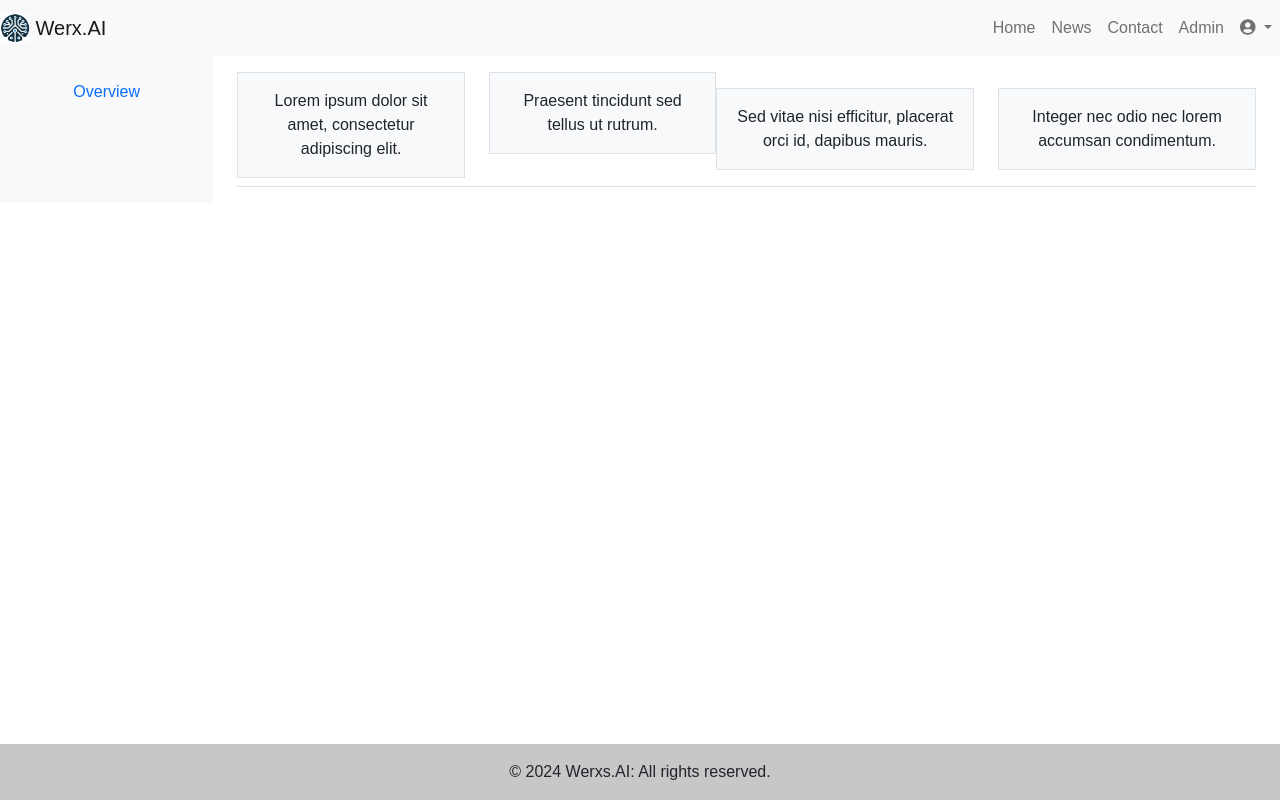
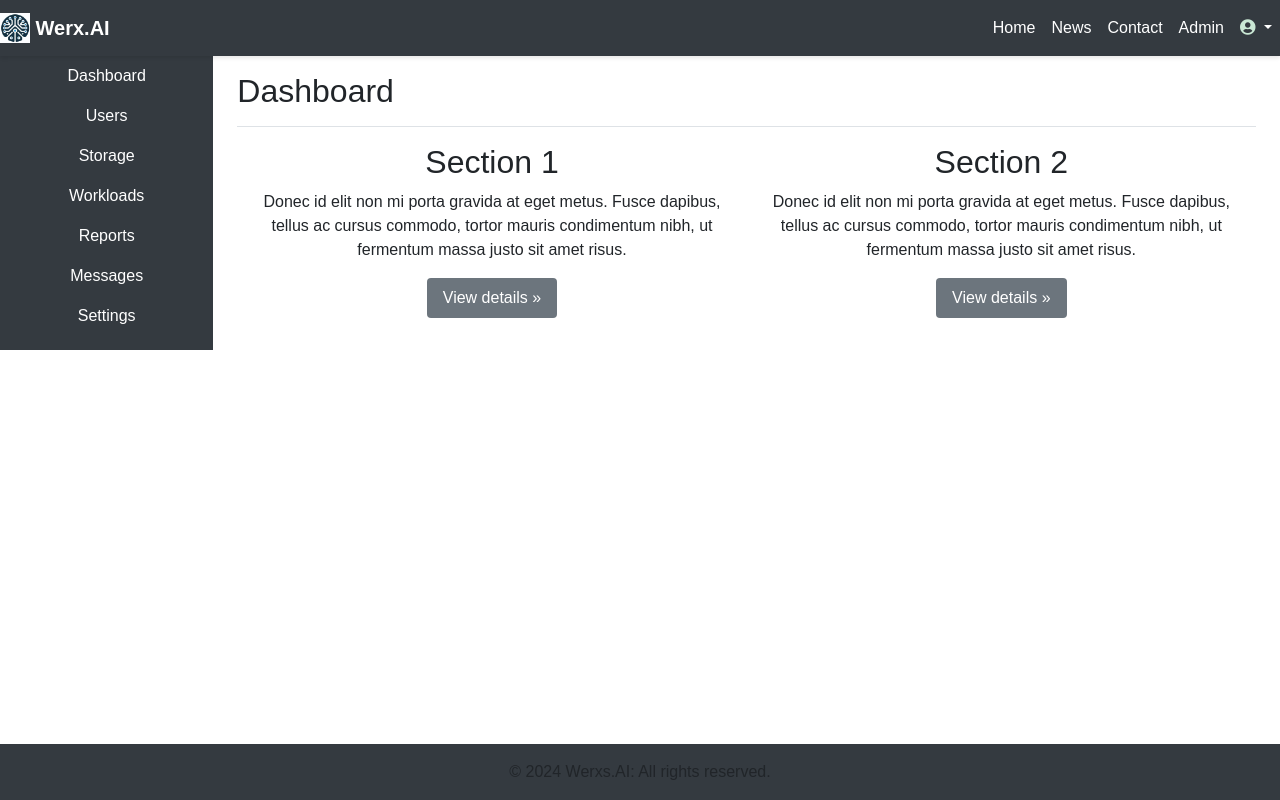
Before and after one commit to WerxsAI/werxs-website, a Flask app: page /admin in a window 1280 px wide. Run offline with Flask 3, Linux system fonts and the light colour scheme; the visitor is signed in with stand-in values (Sample User, id 1).

```diff
--- a/app/requirements.txt
+++ b/app/requirements.txt
@@ -9,6 +9,7 @@ click==8.1.7
 colorama==0.4.6
 coverage==7.4.1
 cryptography==42.0.2
+DateTime==5.4
 dnspython==2.5.0
 dominate==2.9.1
 email-validator==2.1.0.post1
@@ -17,6 +18,7 @@ Flask-Bootstrap==3.3.7.1
 Flask-Login==0.6.3
 flask-mongoengine==1.0.0
 flask-oidc==2.1.1
+Flask-PyMongo==2.3.0
 Flask-Testing==0.8.1
 Flask-WTF==1.2.1
 gunicorn==21.2.0
@@ -31,6 +33,7 @@ pycparser==2.21
 pymongo==4.6.1
 python-dateutil==2.8.2
 python-dotenv==1.0.1
+pytz==2024.1
 requests==2.31.0
 s3transfer==0.10.0
 six==1.16.0
@@ -38,3 +41,4 @@ urllib3==2.0.7
 visitor==0.1.3
 Werkzeug==3.0.1
 WTForms==3.1.2
+zope.interface==6.2
--- a/app/static/css/base.css
+++ b/app/static/css/base.css
@@ -23,3 +23,7 @@ body {
 main {
     flex: 1; /* Allows main content to expand and push the footer down */
   }
+
+.div-footer {
+    background-color: #343a40; /* Corrected line */
+}
--- /dev/null
+++ b/app/static/css/pages/admin.css
@@ -0,0 +1,19 @@
+/* Sidebar Styling */
+.bg-dark {
+    background-color: #343a40 !important; /* Darker shade for sidebar */
+  }
+
+  /* Modern Button Styling */
+  .btn {
+    background-color: #6c757d; /* Neutral, modern color */
+    border: none;
+    color: #fff;
+    padding: 0.5rem 1rem;
+    border-radius: 0.25rem;
+    transition: background-color 0.2s ease-in-out;
+  }
+
+  .btn:hover {
+    background-color: #5a6268; /* Darken button color on hover */
+    color: #fff;
+  }
--- /dev/null
+++ b/app/static/css/topnav.css
@@ -0,0 +1,46 @@
+/* Custom Navbar Styles */
+.navbar {
+    background-color: #343a40; /* Darker shade for contrast */
+    box-shadow: 0 2px 4px rgba(0,0,0,.1); /* Subtle shadow for depth */
+  }
+
+  .navbar-brand {
+    color: #ffffff !important;
+    font-weight: bold;
+    margin-right: 2rem; /* Adjust spacing around the brand */
+  }
+
+  .navbar-brand:hover {
+    color: #cae8d5 !important; /* Lighter color on hover */
+  }
+
+  .navbar-toggler {
+    border-color: rgba(255, 255, 255, 0.1); /* Make toggler more subtle or visible */
+  }
+
+  .nav-link, .navbar-toggler-icon {
+    color: #ffffff !important; /* Light text for better readability */
+  }
+
+  .nav-link:hover {
+    color: #cae8d5 !important; /* Highlight links on hover */
+    background-color: rgba(255, 255, 255, 0.1); /* Subtle background on hover */
+  }
+
+  /* Custom Dropdown Menu Styles */
+  .dropdown-menu {
+    background-color: #007f5f; /* Dark background for dropdown */
+  }
+
+  .dropdown-item {
+    color: #ffffff !important;
+  }
+
+  .dropdown-item:hover {
+    background-color: #005f73; /* Darker background on hover */
+    color: #cae8d5 !important;
+  }
+
+  .fas.fa-user-circle { /* User icon styling */
+    color: #cae8d5;
+  }
--- a/app/templates/admin.html
+++ b/app/templates/admin.html
@@ -1,52 +1,46 @@
-{% extends "base.html" %} {% block title %}Admin{% endblock %} {% block content
-%}
+{% extends "base.html" %} {% block title %}Admin Dashboard{% endblock %} {% block content %}
 <div class="container-fluid">
   <div class="row">
-    <!-- Sidebar -->
-    <div class="col-md-2 d-none d-md-block bg-light sidebar">
-      <div class="sidebar-sticky pt-3">
-        <ul class="nav flex-column">
-          <li class="nav-item">
-            <a class="nav-link active" href="#"
-              >Overview <span class="sr-only">(current)</span></a
-            >
-          </li>
-          <!-- More sidebar items -->
-        </ul>
-      </div>
-    </div>
-    <!-- Main Content -->
-    <div class="col-md-10 ms-sm-auto col-lg-10 px-md-4">
+    {% include 'sidenav.html' %}
+    <!-- Main Content Area -->
+    <main role="main" class="col-md-9 ml-sm-auto col-lg-10 px-4">
       <div
         class="d-flex justify-content-between flex-wrap flex-md-nowrap align-items-center pt-3 pb-2 mb-3 border-bottom"
       >
-        <!-- Your Main Content Here -->
+        <h1 class="h2">Dashboard</h1>
+      </div>
+      <div class="container-fluid">
+        <!-- Example row of columns -->
         <div class="row">
-          <div class="col-md-6">
-            <div class="p-3 border bg-light">
-              Lorem ipsum dolor sit amet, consectetur adipiscing elit.
-            </div>
+          <div class="col-md-6 mb-3">
+            <h2>Section 1</h2>
+            <p>
+              Donec id elit non mi porta gravida at eget metus. Fusce dapibus,
+              tellus ac cursus commodo, tortor mauris condimentum nibh, ut
+              fermentum massa justo sit amet risus.
+            </p>
+            <p>
+              <a class="btn btn-secondary" href="#" role="button"
+                >View details »</a
+              >
+            </p>
           </div>
-          <div class="col-md-6">
-            <div class="p-3 border bg-light">
-              Praesent tincidunt sed tellus ut rutrum.
-            </div>
-          </div>
-        </div>
-        <div class="row mt-2">
-          <div class="col-md-6">
-            <div class="p-3 border bg-light">
-              Sed vitae nisi efficitur, placerat orci id, dapibus mauris.
-            </div>
-          </div>
-          <div class="col-md-6">
-            <div class="p-3 border bg-light">
-              Integer nec odio nec lorem accumsan condimentum.
-            </div>
+          <div class="col-md-6 mb-3">
+            <h2>Section 2</h2>
+            <p>
+              Donec id elit non mi porta gravida at eget metus. Fusce dapibus,
+              tellus ac cursus commodo, tortor mauris condimentum nibh, ut
+              fermentum massa justo sit amet risus.
+            </p>
+            <p>
+              <a class="btn btn-secondary" href="#" role="button"
+                >View details »</a
+              >
+            </p>
           </div>
         </div>
       </div>
-    </div>
+    </main>
   </div>
 </div>
 {% endblock %}
--- a/app/templates/base.html
+++ b/app/templates/base.html
@@ -25,8 +25,8 @@
   <body class="d-flex flex-column min-vh-100">
     {% include 'header.html' %}
     <main class="flex-shrink-0">{% block content %}{% endblock %}</main>
-    <footer class="mt-auto bg-light text-center text-lg-start">
-      <div class="text-center p-3" style="background-color: rgba(0, 0, 0, 0.2)">
+    <footer class="mt-auto div-footer text-center text-lg-start">
+      <div class="text-center p-3 div-footer">
         {% block footer %} © 2024 Werxs.AI: All rights reserved. {% endblock %}
       </div>
     </footer>
--- a/app/templates/header.html
+++ b/app/templates/header.html
@@ -1,5 +1,12 @@
-<nav class="navbar navbar-expand-lg navbar-light bg-light">
-  <a class="navbar-brand" href="#">
+{%
+  block additional_css %}
+  <link
+    href="{{ url_for('static', filename='css/topnav.css') }}"
+    rel="stylesheet"
+  />
+{% endblock %}
+<nav class="navbar navbar-expand-lg">
+  <a class="navbar-brand" href="/">
     <img
       src="{{ url_for('static', filename='img/logo.jpg') }}"
       alt="Werx.AI Logo"
--- /dev/null
+++ b/app/templates/sidenav.html
@@ -0,0 +1,23 @@
+{%
+  block additional_css %}
+  <link
+    href="{{ url_for('static', filename='css/pages/admin.css') }}"
+    rel="stylesheet"
+  />
+{% endblock %}
+<!-- Sidebar -->
+<nav class="col-md-2 d-md-block bg-dark sidebar">
+  <div class="sidebar-sticky">
+    <ul class="nav flex-column">
+      <li class="nav-item">
+        <a class="nav-link active" href="#">Dashboard</a>
+      </li>
+      <li class="nav-item"><a class="nav-link" href="#">Users</a></li>
+      <li class="nav-item"><a class="nav-link" href="#">Storage</a></li>
+      <li class="nav-item"><a class="nav-link" href="#">Workloads</a></li>
+      <li class="nav-item"><a class="nav-link" href="#">Reports</a></li>
+      <li class="nav-item"><a class="nav-link" href="#">Messages</a></li>
+      <li class="nav-item"><a class="nav-link" href="#">Settings</a></li>
+    </ul>
+  </div>
+</nav>
```
Also changed, not shown: app/__init__.py (+9 -1 lines), app/routes/auth.py (+26 -2 lines), app/static/css/pages/admin_home.css (deleted, +0 -19 lines), app/util/db_util.py (added, +26 -0 lines), app/util/user_utils.py (added, +74 -0 lines), tests/test_auth.py (+1 -0 lines), app/models/__init__.py (added).
